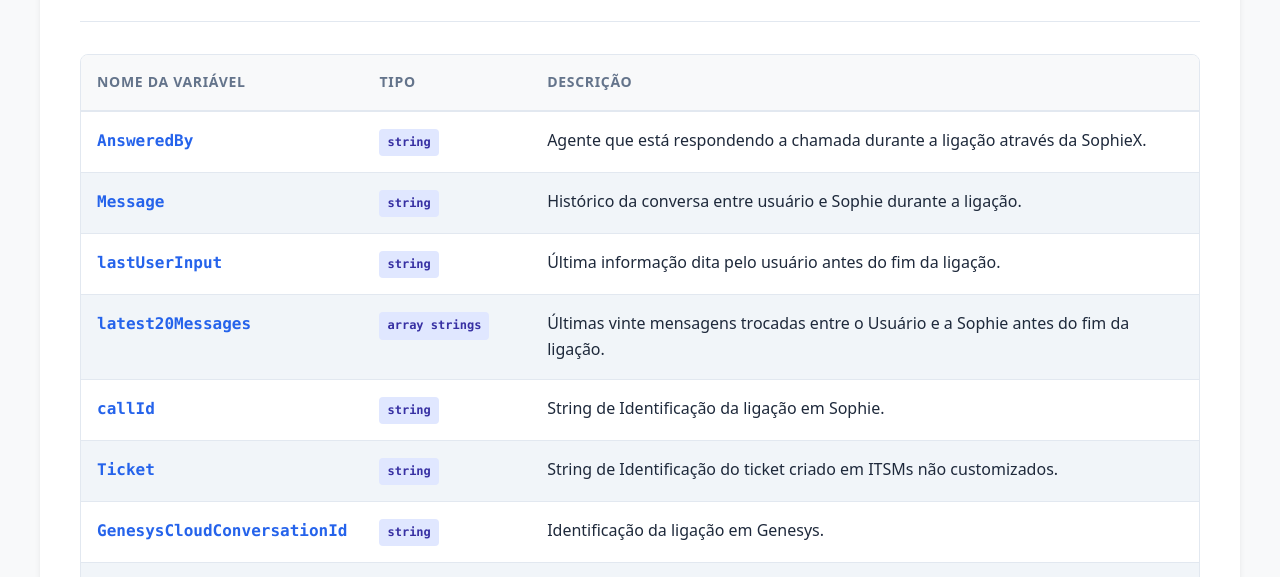
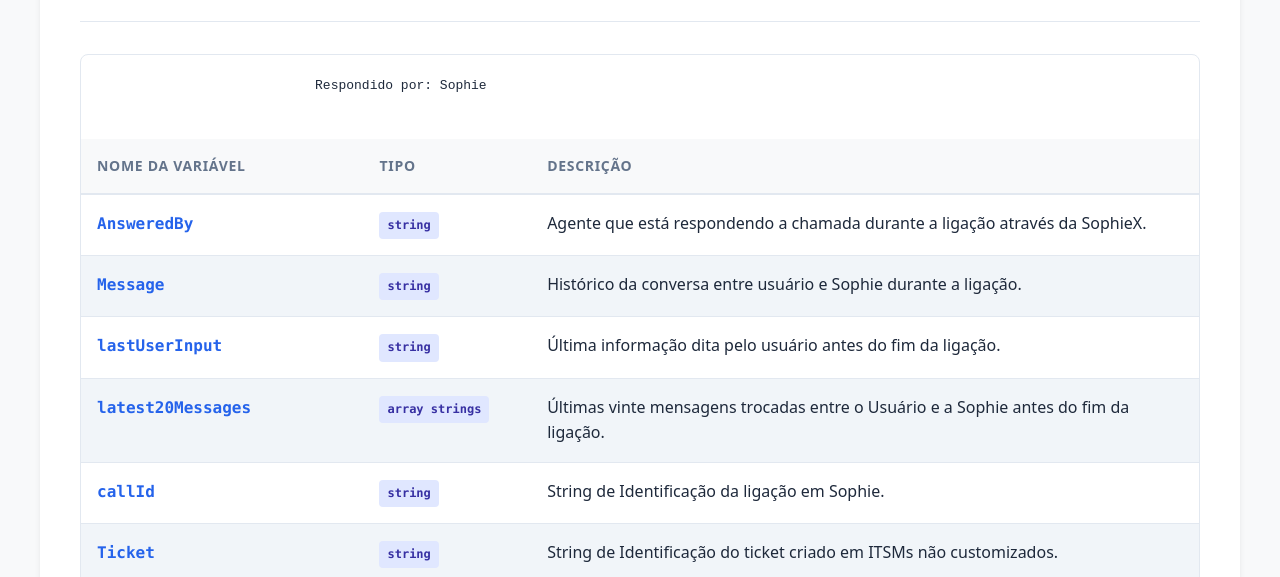
Before and after one commit to Stefanini-LLM-Apps/dicionario-variaveis-sophiex, a plain HTML site: page index.html in a window 1280 px wide. Shown: the part 190-767 px from the top of the page. Drawn offline with Linux system fonts and the light colour scheme.

Commit message:
Add files via upload

```diff
--- a/index.html
+++ b/index.html
@@ -155,6 +155,11 @@
                         <td>AnsweredBy</td>
                         <td><span class="type-badge">String</span></td>
                         <td>Agente que está respondendo a chamada durante a ligação através da SophieX.</td>
+                        <pre>
+                          <code>
+                              Respondido por: Sophie
+                          </code>
+                        </pre>
                     </tr>
                     <tr>
                         <td>Message</td>
```
